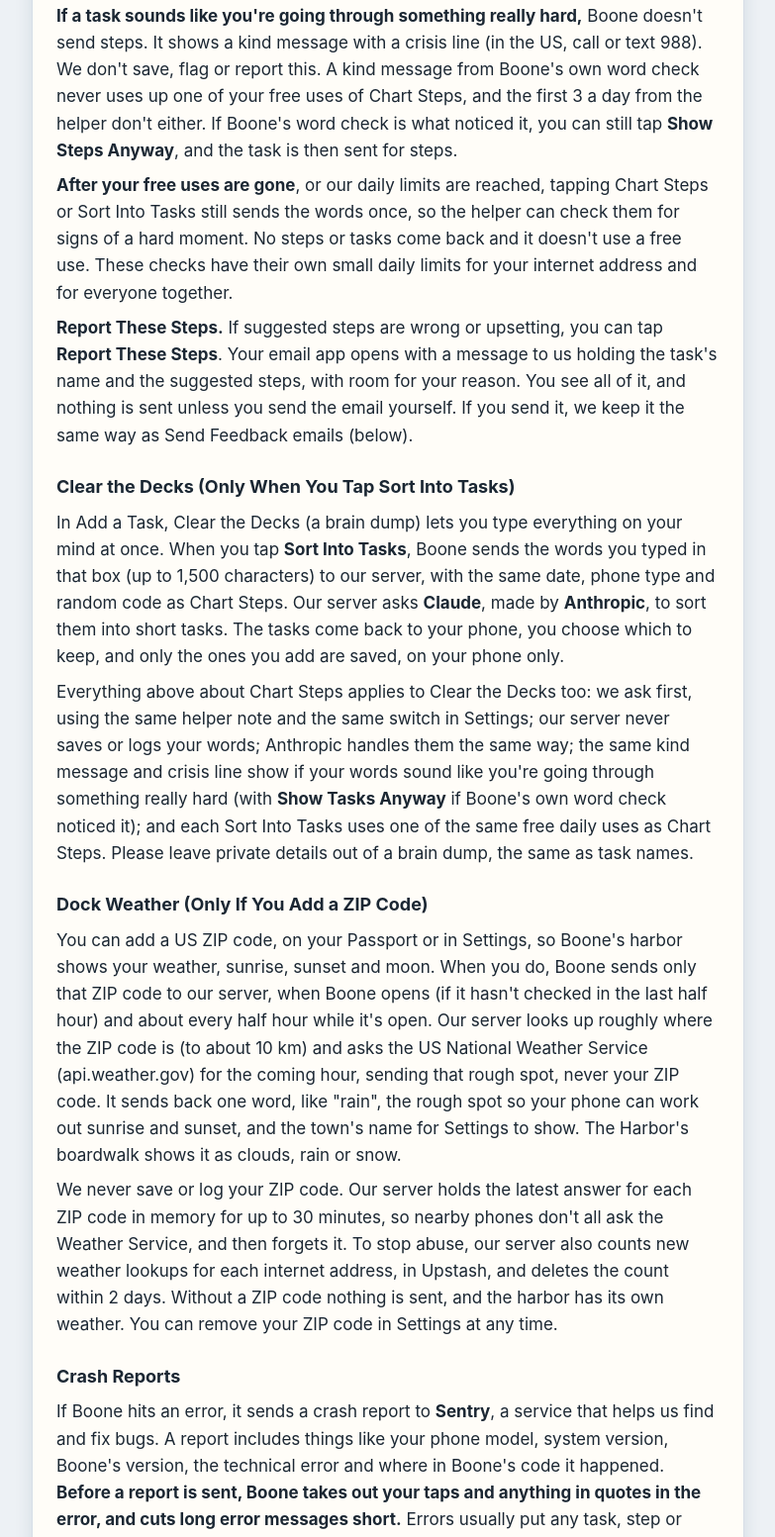
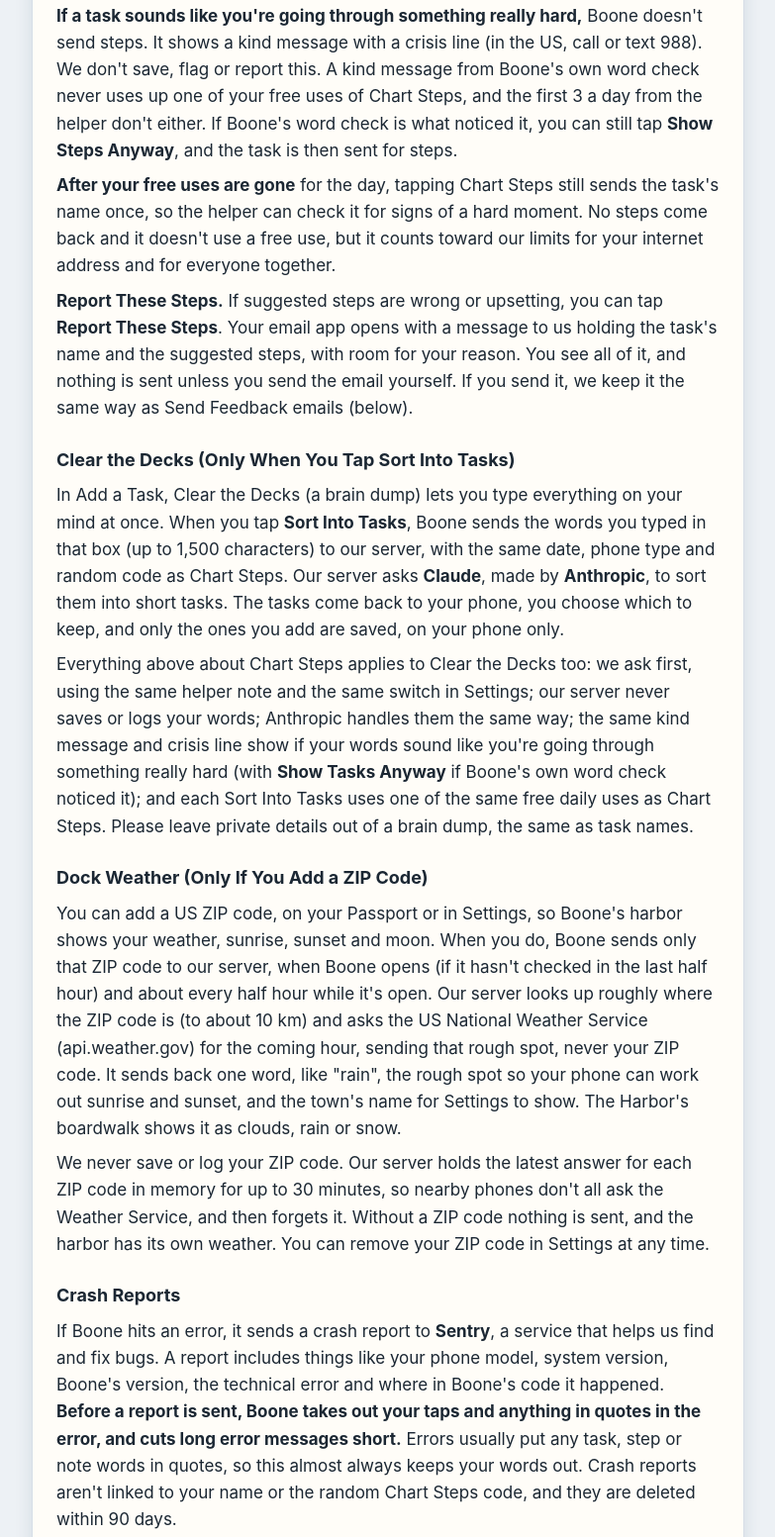
Before and after one commit to colleenemaccallum/boone-site, a plain HTML site: page privacy.html in a window 1280 px wide. Shown: the part 2738-4291 px from the top of the page at 99% size, without its empty margins (248-1031 px from the left). Drawn offline with Linux system fonts and the light colour scheme.

Commit message:
Privacy: leave the server thread's two lines for its own PR, so the policy never runs ahead of the server
Co-Authored-By: Claude Opus 5.5 <noreply@anthropic.com>
Claude-Session: https://claude.ai/code/session_01QQ5WvDgzDxWhZM8PRZG3SM

```diff
--- a/privacy.html
+++ b/privacy.html
@@ -60,7 +60,7 @@
 <p><strong>What Anthropic does with it.</strong> Anthropic processes the task and step names only to write the suggested steps for us. Under Anthropic's commercial terms, Anthropic doesn't use this content to train its models. Anthropic usually deletes it within 30 days, though it may keep content longer when the law requires it or its safety systems flag it. See <a href="https://privacy.claude.com">privacy.claude.com</a>.</p>
 <p><strong>Please don't put private details in task names you break down,</strong> like full names, addresses, account numbers or medical details. "Call the pharmacy" works just as well as the pharmacy's name and your prescription.</p>
 <p><strong>If a task sounds like you're going through something really hard,</strong> Boone doesn't send steps. It shows a kind message with a crisis line (in the US, call or text 988). We don't save, flag or report this. A kind message from Boone's own word check never uses up one of your free uses of Chart Steps, and the first 3 a day from the helper don't either. If Boone's word check is what noticed it, you can still tap <strong>Show Steps Anyway</strong>, and the task is then sent for steps.</p>
-<p><strong>After your free uses are gone</strong>, or our daily limits are reached, tapping Chart Steps or Sort Into Tasks still sends the words once, so the helper can check them for signs of a hard moment. No steps or tasks come back and it doesn't use a free use. These checks have their own small daily limits for your internet address and for everyone together.</p>
+<p><strong>After your free uses are gone</strong> for the day, tapping Chart Steps still sends the task's name once, so the helper can check it for signs of a hard moment. No steps come back and it doesn't use a free use, but it counts toward our limits for your internet address and for everyone together.</p>
 <p><strong>Report These Steps.</strong> If suggested steps are wrong or upsetting, you can tap <strong>Report These Steps</strong>. Your email app opens with a message to us holding the task's name and the suggested steps, with room for your reason. You see all of it, and nothing is sent unless you send the email yourself. If you send it, we keep it the same way as Send Feedback emails (below).</p>
 
 <h3>Clear the Decks (Only When You Tap Sort Into Tasks)</h3>
@@ -69,7 +69,7 @@
 
 <h3>Dock Weather (Only If You Add a ZIP Code)</h3>
 <p>You can add a US ZIP code, on your Passport or in Settings, so Boone's harbor shows your weather, sunrise, sunset and moon. When you do, Boone sends only that ZIP code to our server, when Boone opens (if it hasn't checked in the last half hour) and about every half hour while it's open. Our server looks up roughly where the ZIP code is (to about 10 km) and asks the US National Weather Service (api.weather.gov) for the coming hour, sending that rough spot, never your ZIP code. It sends back one word, like "rain", the rough spot so your phone can work out sunrise and sunset, and the town's name for Settings to show. The Harbor's boardwalk shows it as clouds, rain or snow.</p>
-<p>We never save or log your ZIP code. Our server holds the latest answer for each ZIP code in memory for up to 30 minutes, so nearby phones don't all ask the Weather Service, and then forgets it. To stop abuse, our server also counts new weather lookups for each internet address, in Upstash, and deletes the count within 2 days. Without a ZIP code nothing is sent, and the harbor has its own weather. You can remove your ZIP code in Settings at any time.</p>
+<p>We never save or log your ZIP code. Our server holds the latest answer for each ZIP code in memory for up to 30 minutes, so nearby phones don't all ask the Weather Service, and then forgets it. Without a ZIP code nothing is sent, and the harbor has its own weather. You can remove your ZIP code in Settings at any time.</p>
 <h3>Crash Reports</h3>
 <p>If Boone hits an error, it sends a crash report to <strong>Sentry</strong>, a service that helps us find and fix bugs. A report includes things like your phone model, system version, Boone's version, the technical error and where in Boone's code it happened. <strong>Before a report is sent, Boone takes out your taps and anything in quotes in the error, and cuts long error messages short.</strong> Errors usually put any task, step or note words in quotes, so this almost always keeps your words out. Crash reports aren't linked to your name or the random Chart Steps code, and they are deleted within 90 days.</p>
 
```
